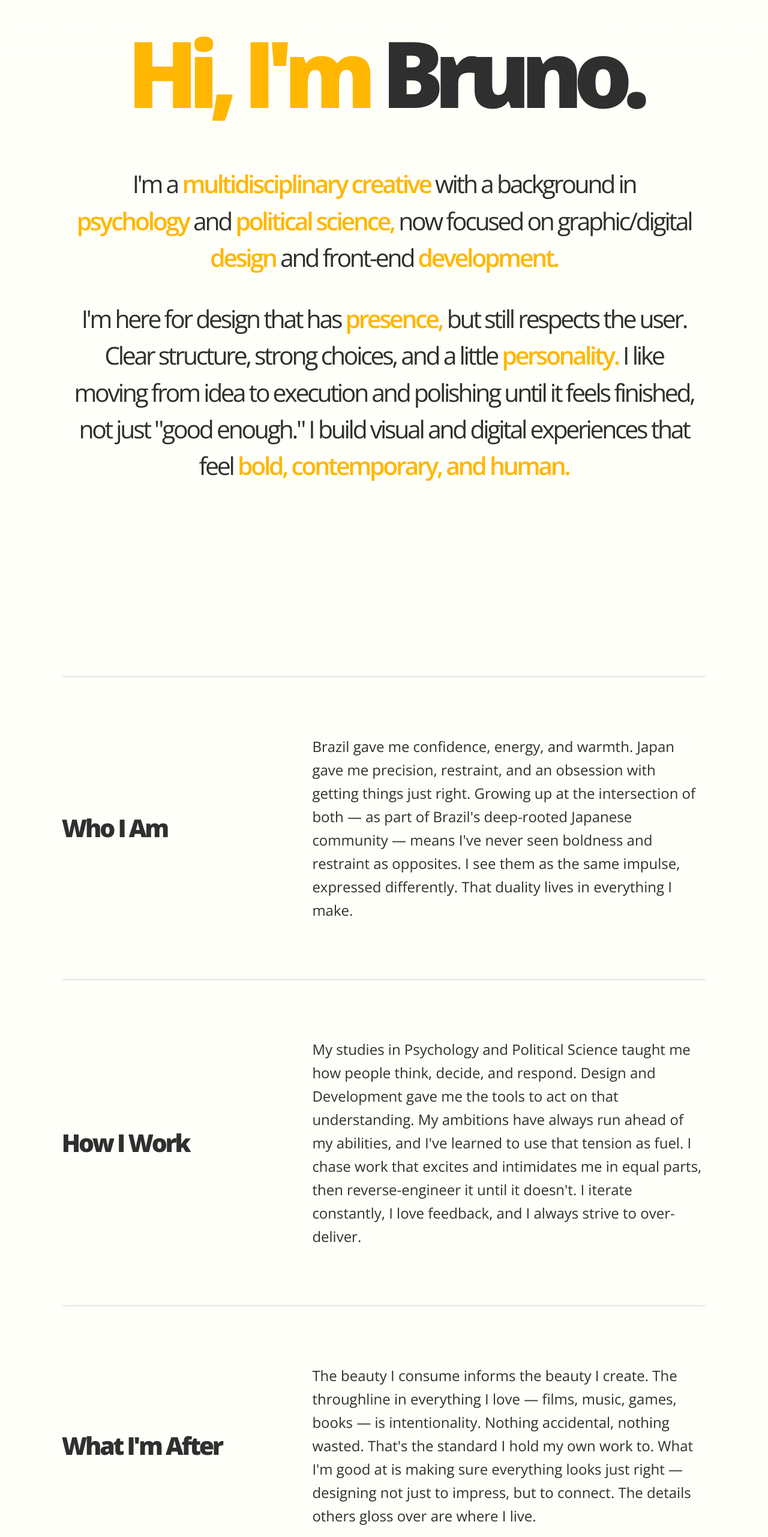
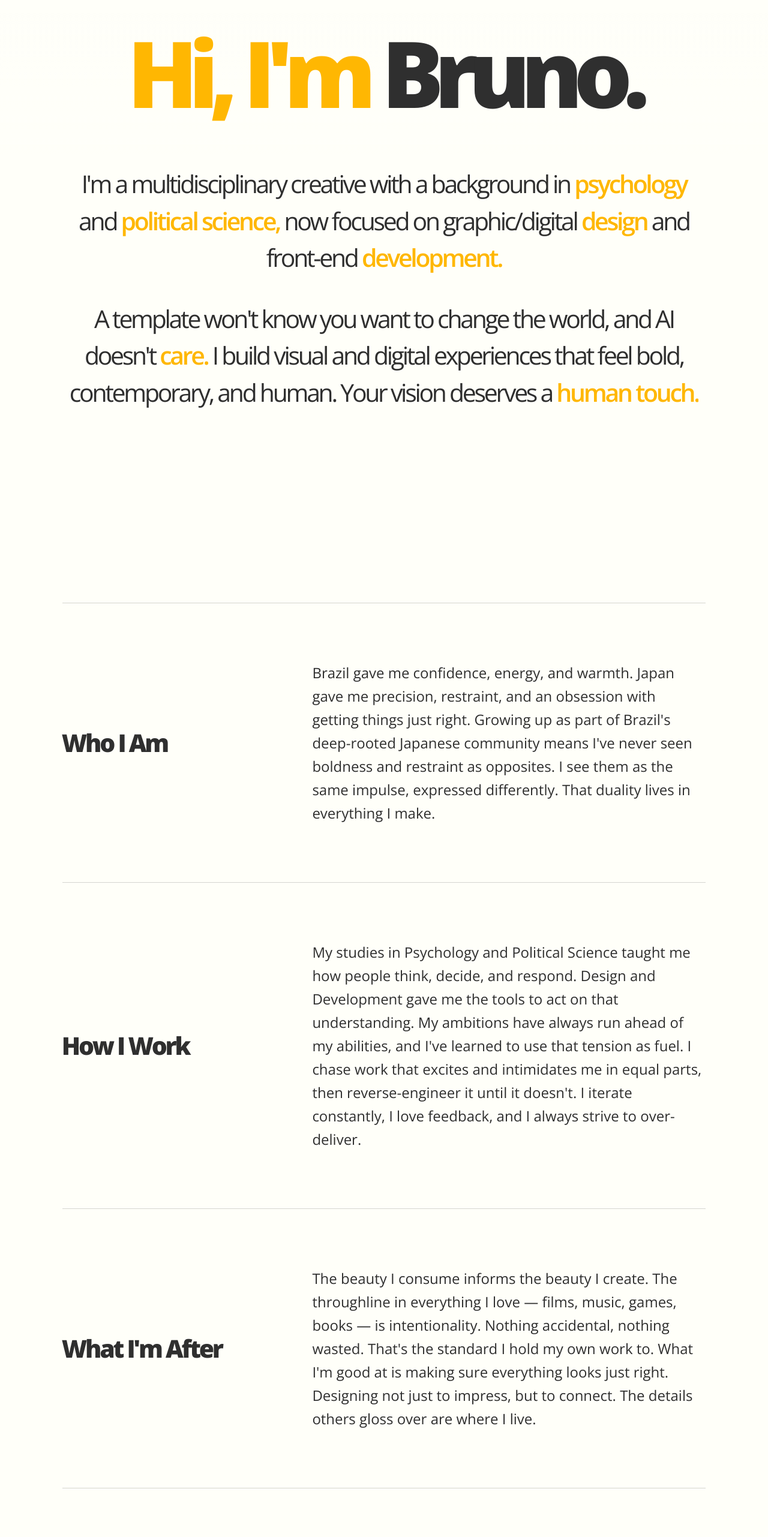
Before and after one commit to BrunoShima/Portfolio, a React (Vite) app: page /about in a window 1280 px wide. Shown: the part 234-2797 px from the top of the page at 60% size. Built offline with nearby package versions, Linux system fonts and the light colour scheme.

Commit message:
About Copy Fixed

```diff
--- a/src/screens/about/AboutBody.jsx
+++ b/src/screens/about/AboutBody.jsx
@@ -3,7 +3,7 @@ import { motion } from "motion/react";
 const SECTIONS = [
   {
     label: "Who I Am",
-    body: "Brazil gave me confidence, energy, and warmth. Japan gave me precision, restraint, and an obsession with getting things just right. Growing up at the intersection of both — as part of Brazil's deep-rooted Japanese community — means I've never seen boldness and restraint as opposites. I see them as the same impulse, expressed differently. That duality lives in everything I make.",
+    body: "Brazil gave me confidence, energy, and warmth. Japan gave me precision, restraint, and an obsession with getting things just right. Growing up as part of Brazil's deep-rooted Japanese community means I've never seen boldness and restraint as opposites. I see them as the same impulse, expressed differently. That duality lives in everything I make.",
   },
   {
     label: "How I Work",
@@ -11,7 +11,7 @@ const SECTIONS = [
   },
   {
     label: "What I'm After",
-    body: "The beauty I consume informs the beauty I create. The throughline in everything I love — films, music, games, books — is intentionality. Nothing accidental, nothing wasted. That's the standard I hold my own work to. What I'm good at is making sure everything looks just right — designing not just to impress, but to connect. The details others gloss over are where I live.",
+    body: "The beauty I consume informs the beauty I create. The throughline in everything I love — films, music, games, books — is intentionality. Nothing accidental, nothing wasted. That's the standard I hold my own work to. What I'm good at is making sure everything looks just right. Designing not just to impress, but to connect. The details others gloss over are where I live.",
   },
 ];
 
--- a/src/screens/about/AboutHero.jsx
+++ b/src/screens/about/AboutHero.jsx
@@ -104,13 +104,13 @@ export default function AboutHero() {
             >
                 <div style={{ overflow: "hidden" }}>
                     <p ref={p1Ref} style={{ opacity: 0 }}>
-                        I'm a <span className="text-[var(--color-yellow)] font-semibold">multidisciplinary creative</span> with a background in <span className="text-[var(--color-yellow)] font-semibold">psychology</span> and <span className="text-[var(--color-yellow)] font-semibold">political science,</span> now focused on graphic/digital <span className="text-[var(--color-yellow)] font-semibold">design</span> and front-end <span className="text-[var(--color-yellow)] font-semibold">development.</span>
+                        I'm a multidisciplinary creative with a background in <span className="text-[var(--color-yellow)] font-semibold">psychology</span> and <span className="text-[var(--color-yellow)] font-semibold">political science,</span> now focused on graphic/digital <span className="text-[var(--color-yellow)] font-semibold">design</span> and front-end <span className="text-[var(--color-yellow)] font-semibold">development.</span>
                     </p>
                 </div>
 
                 <div style={{ overflow: "hidden" }}>
                     <p ref={p2Ref} style={{ opacity: 0 }}>
-                        I'm here for design that has <span className="text-[var(--color-yellow)] font-semibold">presence,</span> but still respects the user. Clear structure, strong choices, and a little <span className="text-[var(--color-yellow)] font-semibold">personality.</span> I like moving from idea to execution and polishing until it feels finished, not just "good enough." I build visual and digital experiences that feel <span className="text-[var(--color-yellow)] font-semibold">bold, contemporary, and human.</span>
+                       A template won't know you want to change the world, and AI doesn't <span className="text-[var(--color-yellow)] font-semibold">care.</span> I build visual and digital experiences that feel bold, contemporary, and human. Your vision deserves a <span className="text-[var(--color-yellow)] font-semibold">human touch.</span>
                     </p>
                 </div>
             </div>
```
